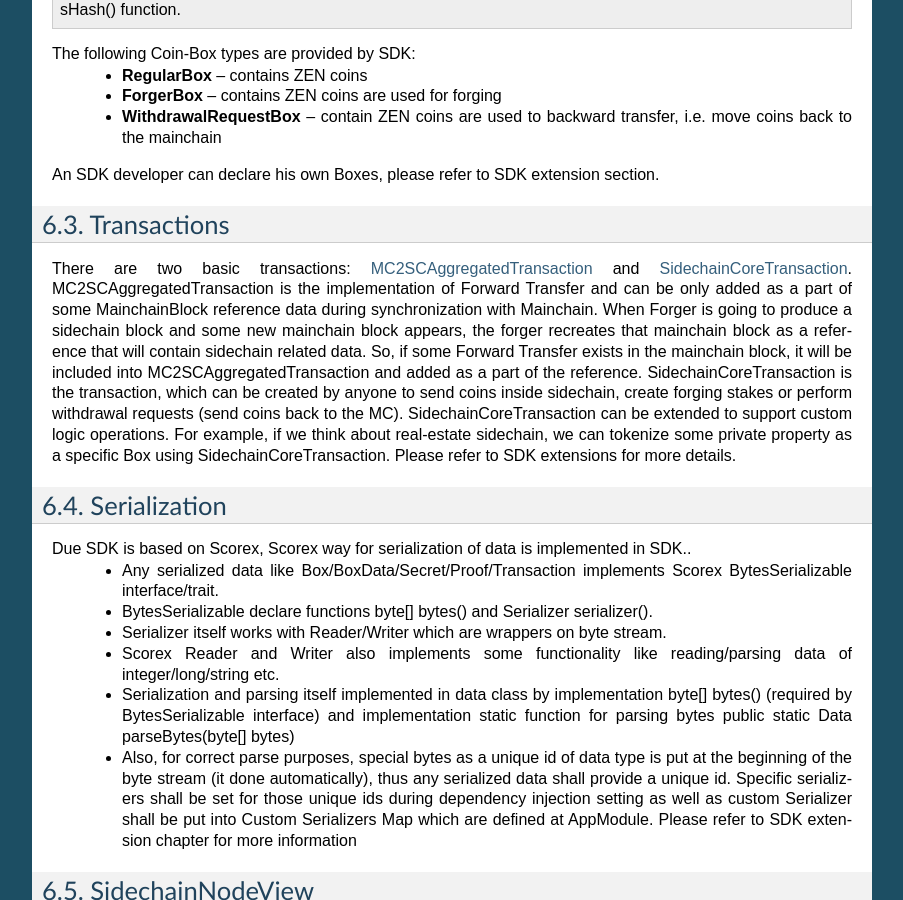
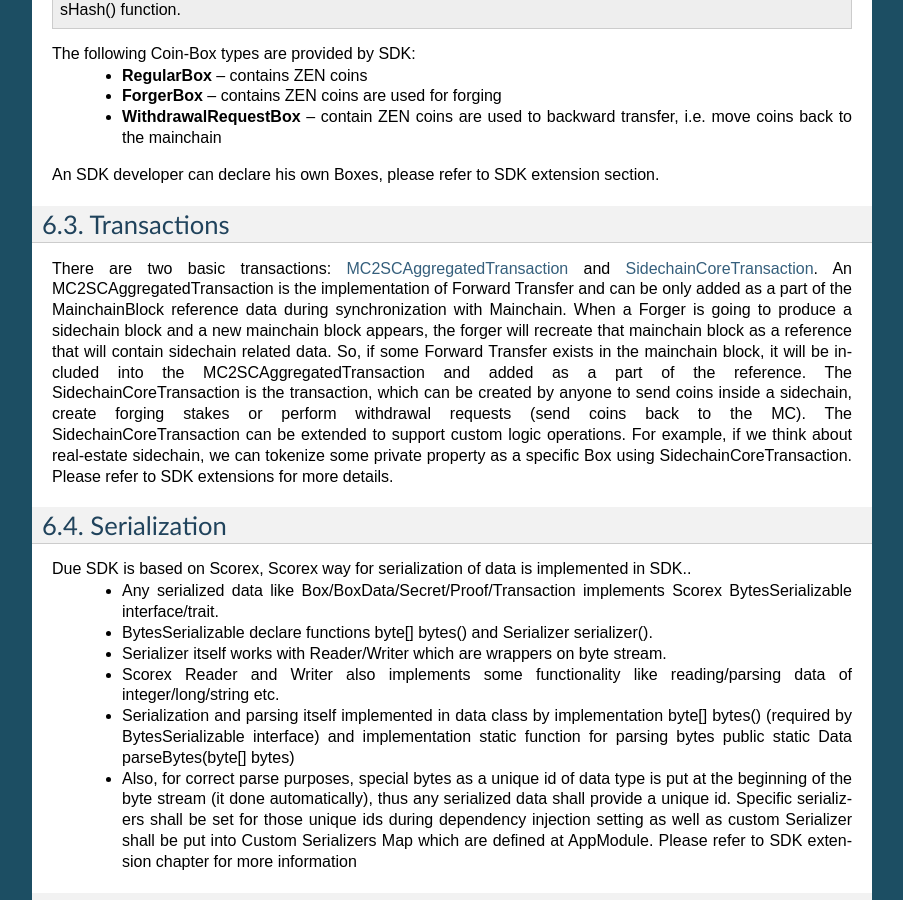
Before and after one commit to megaluck/documentation, a Sphinx documentation site: the page built from docs/introduction/06-Base-App.rst, in a window 1280 px wide and 900 px high, scrolled down 940 px. Shown: the whole window, without its empty margins (198-1101 px from the left). Built offline with Sphinx 7.4.7, drawn with Linux system fonts in a browser that asks for light colours; pages that are not in the unit, such as notebooks, are missing from menus.

Commit message:
language updates

```diff
--- a/docs/introduction/06-Base-App.rst
+++ b/docs/introduction/06-Base-App.rst
@@ -59,12 +59,12 @@
 There are two basic transactions: `MC2SCAggregatedTransaction
 <https://github.com/HorizenOfficial/Sidechains-SDK/blob/master/sdk/src/main/java/com/horizen/transaction/MC2SCAggregatedTransaction.java>`_ and `SidechainCoreTransaction
 <https://github.com/HorizenOfficial/Sidechains-SDK/blob/master/sdk/src/main/java/com/horizen/transaction/SidechainCoreTransaction.java>`_.
-MC2SCAggregatedTransaction is the implementation of Forward Transfer and can be only added as a part of some MainchainBlock reference data during synchronization with Mainchain.
-When Forger is going to produce a sidechain block and some new mainchain block appears, the forger recreates that mainchain block as a reference that will contain sidechain
-related data. So, if some Forward Transfer exists in the mainchain block, it will be included into MC2SCAggregatedTransaction and added as a part of the reference.
-SidechainCoreTransaction is the transaction, which can be created by anyone to send coins inside sidechain, create forging stakes or perform withdrawal requests
+An MC2SCAggregatedTransaction is the implementation of Forward Transfer and can be only added as a part of the MainchainBlock reference data during synchronization with Mainchain.
+When a Forger is going to produce a sidechain block and a new mainchain block appears, the forger will recreate that mainchain block as a reference that will contain sidechain
+related data. So, if some Forward Transfer exists in the mainchain block, it will be included into the MC2SCAggregatedTransaction and added as a part of the reference.
+The SidechainCoreTransaction is the transaction, which can be created by anyone to send coins inside a sidechain, create forging stakes or perform withdrawal requests
 (send coins back to the MC).
-SidechainCoreTransaction can be extended to support custom logic operations. For example, if we think about real-estate sidechain, we can tokenize some private
+The SidechainCoreTransaction can be extended to support custom logic operations. For example, if we think about real-estate sidechain, we can tokenize some private
 property as a specific Box using SidechainCoreTransaction. Please refer to SDK extensions for more details.
 
 Serialization
```
